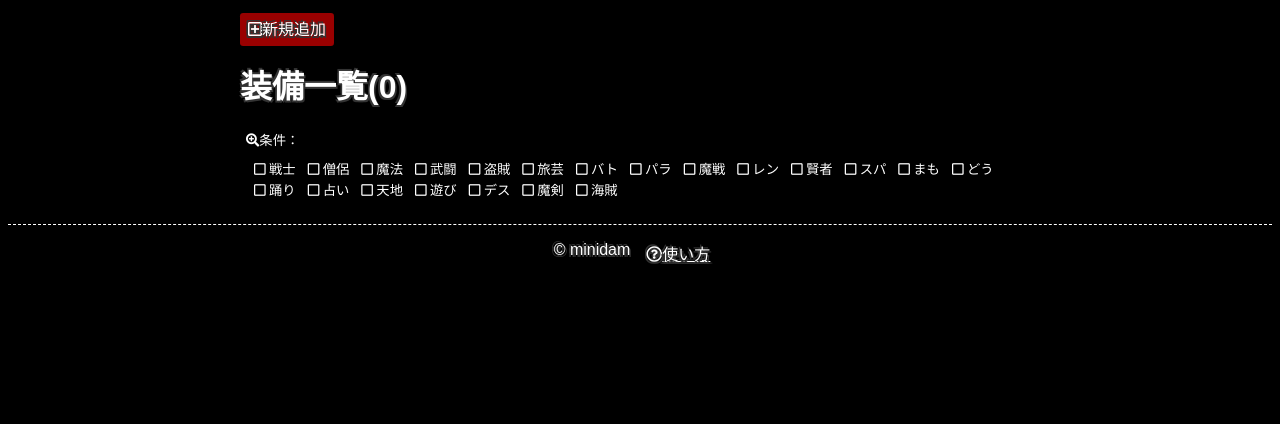
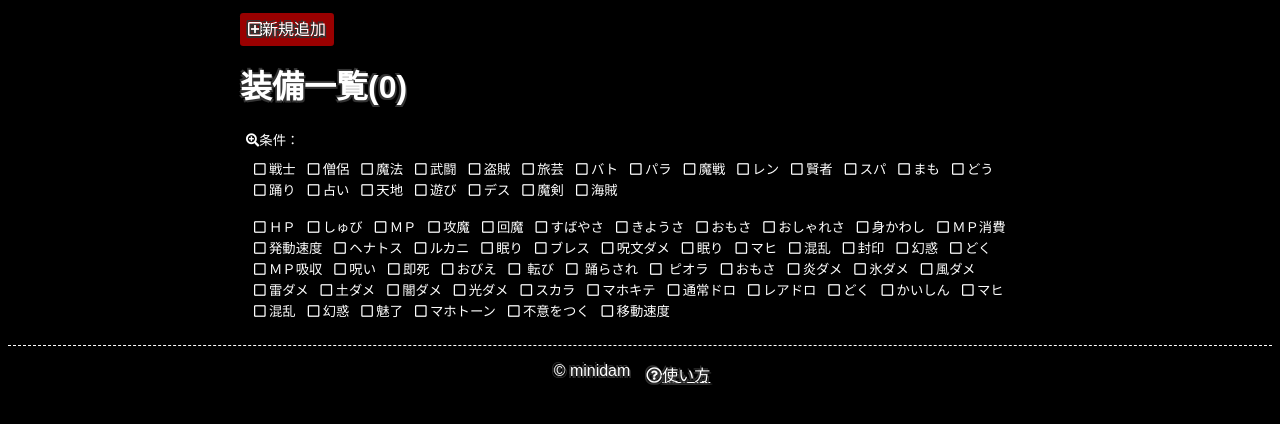
Before and after one commit to minidamjp/dqxarmor, an Angular app: page / in a window 1280 px wide. Both pictures are taken after a click on the button "条件：". Shown: the top 424 px of the page. Built offline with nearby package versions, Linux system fonts and the light colour scheme.

Commit message:
レベルの０パディングしたよ（バグ） 検索の表示非表示、検索キーの追加、検索キーのONOFF動くようにしたよ

```diff
--- a/src/app/armor-add/armor-add.component.ts
+++ b/src/app/armor-add/armor-add.component.ts
@@ -78,7 +78,7 @@ export class ArmorAddComponent implements OnInit {
 
   onClickComplete(): void {
     const keyTime =  new Date().getTime().toString();
-    const armorTypeId = this.selectedLevel + '-' + this.selectedPart?.id + '-' + this.selectedSeries?.id;
+    const armorTypeId = ('000' + this.selectedLevel).slice(-3) + '-' + this.selectedPart?.id + '-' + this.selectedSeries?.id;
     const armor: Armor = {
       id: keyTime,
       armorTypeId,
--- a/src/app/armor-list/armor-list.component.html
+++ b/src/app/armor-list/armor-list.component.html
@@ -2,14 +2,16 @@
     <a routerLink="/new"><i class="far fa-plus-square"></i>新規追加</a>
 </div>
 <h1>装備一覧({{getArmorCount()}})</h1>
-<button type="button"><i class="fas fa-search-plus"></i>条件：</button>
-<div id="armor-search-condition">
+<button type="button" (click)="toggleConds()"><i class="fas fa-search-plus"></i>条件：</button>
+<div id="armor-search-condition" [class.hidden]="!showConds">
     <div class="condJob">
-        <button type="button" [class.active]="isCondActive('job', job.id)" (click)="onClickSearch('job', job.id);" *ngFor="let job of masterDataService.getJobs()"><i class="checked far fa-check-square"></i><i class="unchecked far fa-square"></i>{{job.abbr}}</button>
+        <button type="button" [class.active]="isJobActive(job.id)" (click)="onClickJobSearch(job.id);" *ngFor="let job of masterDataService.getJobs()"><i class="checked far fa-check-square"></i><i class="unchecked far fa-square"></i>{{job.abbr}}</button>
+    </div>
+    <div class="condEffect">
+        <button type="button" [class.active]="isEffectActive(effectType.id)" (click)="onClickEffectSearch(effectType.id);" *ngFor="let effectType of masterDataService.getAllEffectType()"><i class="checked far fa-check-square"></i><i class="unchecked far fa-square"></i>{{effectType.name}}</button>
     </div>
 </div>
 <ng-container *ngFor="let armor of getArmorList();">
-    <section id="armors">
     <fieldset class="container">
         <legend>
             <h3>{{masterDataService.getArmorType(armor.armorTypeId).name}}</h3>
@@ -22,5 +24,4 @@
             <div class="slots">{{masterDataService.getDisplayName(effect)}}</div>
         </div>
     </fieldset>
-    </section>
 </ng-container>
--- a/src/app/armor-list/armor-list.component.scss
+++ b/src/app/armor-list/armor-list.component.scss
@@ -16,6 +16,12 @@ button{
 	border: none;
 	color: inherit;
 	background-color: #000;
+}
+
+#armor-search-condition{
+	&.hidden {
+	    display: none;
+	}
 }
 
 .container{
@@ -78,3 +84,14 @@ button:not(.active) i.checked {
 		margin-right: 0.25em;
 	}
 }
+
+.condEffect{
+	display: flex;
+	align-content: flex-start;
+	flex-wrap: wrap;
+	align-items: center;
+	padding: 0.5em;
+	i {
+		margin-right: 0.25em;
+	}
+}
--- a/src/app/armor-list/armor-list.component.ts
+++ b/src/app/armor-list/armor-list.component.ts
@@ -3,19 +3,6 @@ import { Component, OnInit } from '@angular/core';
 import { Armor } from '../models/armor';
 import { ArmorDataService } from '../services/armor-data.service';
 import { MasterDataService } from '../services/master-data.service';
-
-interface SearchCondition {
-  cond: string;
-  label: string;
-}
-class Matcher {
-  private cond1: string;
-  private cond2: string;
-  constructor(conds: { [name: string]: SearchCondition}) {
-    this.cond1 = conds.job?.cond;
-    this.cond2 = conds.effect?.cond;
-  }
-}
 
 @Component({
   selector: 'app-armor-list',
@@ -29,7 +16,9 @@ export class ArmorListComponent implements OnInit {
     public armorDataService: ArmorDataService,
   ) { }
 
-  conds: { [name: string]: SearchCondition} = {};
+  showConds = false;
+  serchJob: string[] = [];
+  serchEffect: string[] = [];
 
   ngOnInit(): void {
   }
@@ -46,12 +35,38 @@ export class ArmorListComponent implements OnInit {
     this.armorDataService.deleteArmor(keyTime);
   }
 
-  onClickSearch(series: string, label: string): void{
-    return;
+  toggleConds(): void {
+    this.showConds = !this.showConds;
   }
 
-  isCondActive(series: string, label: string): boolean {
-    return (this.conds[series] != null && this.conds[series].label === label);
+  onClickJobSearch(id: string): void{
+    for (const [idx, jobId] of this.serchJob.entries()){
+      if (jobId === id){
+        this.serchJob.splice(idx, 1);
+        return;
+      }
+    }
+    this.serchJob.push(id);
+    this.serchJob.sort();
+  }
+
+  isJobActive(id: string): boolean {
+    return (this.serchJob.includes(id));
+  }
+
+  onClickEffectSearch(id: string): void{
+    for (const [idx, effectId] of this.serchEffect.entries()){
+      if (effectId === id){
+        this.serchEffect.splice(idx, 1);
+        return;
+      }
+    }
+    this.serchEffect.push(id);
+    this.serchEffect.sort();
+  }
+
+  isEffectActive(id: string): boolean {
+    return (this.serchEffect.includes(id));
   }
 
 }
--- a/src/app/data/armors.ts
+++ b/src/app/data/armors.ts
@@ -107,11 +107,11 @@ export const ArmorTypes: ArmorType[] = [
     {partId: '3', seriesId: '018', id: '099-3-018', name: '機工博士のグローブ'},
     {partId: '3', seriesId: '020', id: '099-3-020', name: 'カテドラルグローブ'},
 
-    {partId: '4', seriesId: '016', id: '099-4-016', name: '降魔のグリーブ'},
-    {partId: '4', seriesId: '017', id: '099-4-017', name: '武神の脚帯'},
-    {partId: '4', seriesId: '018', id: '099-4-018', name: 'ヴァンガードブーツ'},
-    {partId: '4', seriesId: '019', id: '099-4-019', name: 'スターダムシューズ'},
-    {partId: '4', seriesId: '020', id: '099-4-020', name: '賢哲のくつ'},
+    {partId: '4', seriesId: '016', id: '099-4-016', name: 'シュバリエグリーブ'},
+    {partId: '4', seriesId: '017', id: '099-4-017', name: '族長のブーツ'},
+    {partId: '4', seriesId: '018', id: '099-4-018', name: '機工博士のくつ'},
+    {partId: '4', seriesId: '019', id: '099-4-019', name: 'ポールスターのくつ'},
+    {partId: '4', seriesId: '020', id: '099-4-020', name: 'カテドラルシューズ'},
 
     {partId: '0', seriesId: '021', id: '100-0-021', name: 'ヴァルハラヘルム'},
     {partId: '0', seriesId: '022', id: '100-0-022', name: 'レギオンヘルム'},
--- a/src/app/services/master-data.service.ts
+++ b/src/app/services/master-data.service.ts
@@ -136,4 +136,8 @@ export class MasterDataService {
     return Jobs;
     }
 
+    getAllEffectType(): EffectType[] {
+      return EffectTypes;
+     }
+
 }
```
Lines whose indentation alone changed are shown as unchanged.
